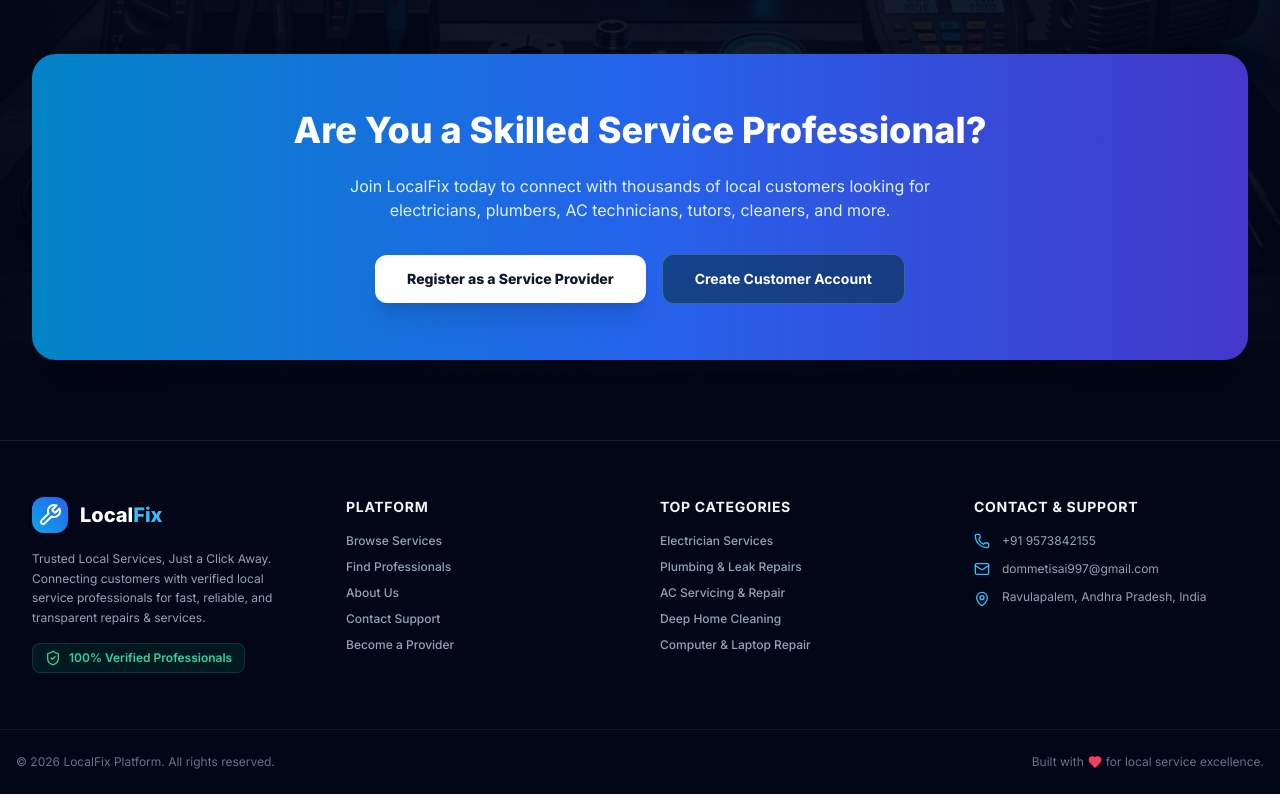
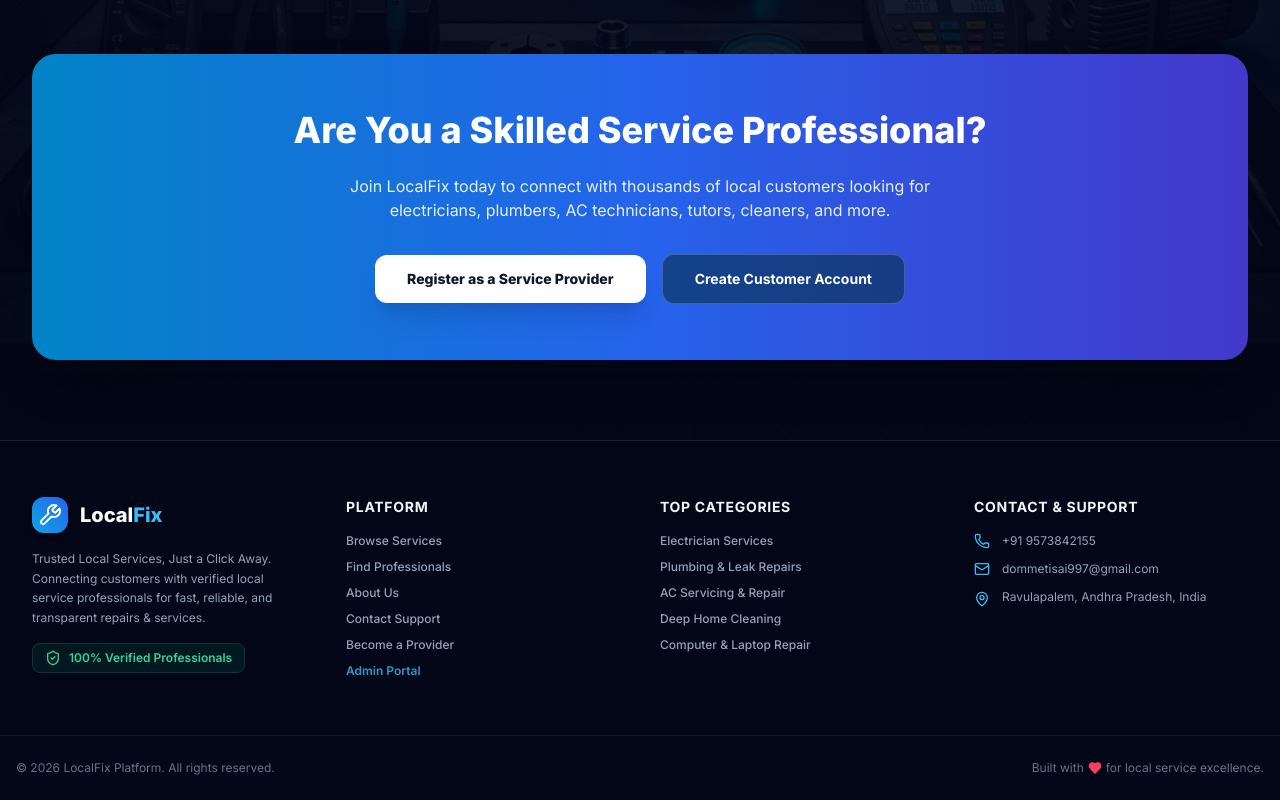
Before and after one commit to dommetisai10/localfix, a React (Vite) app in the folder frontend/: page / in a window 1280 px wide. Shown: the part 3415-4215 px from the top of the page. Built offline with nearby package versions, Linux system fonts and the light colour scheme; no server answers.

Commit message:
Add Admin Portal link to website footer

```diff
--- a/frontend/src/components/Footer.jsx
+++ b/frontend/src/components/Footer.jsx
@@ -34,6 +34,7 @@ export default function Footer() {
             <li><Link to="/about" className="hover:text-sky-400 transition-colors">About Us</Link></li>
             <li><Link to="/contact" className="hover:text-sky-400 transition-colors">Contact Support</Link></li>
             <li><Link to="/provider-register" className="hover:text-sky-400 transition-colors">Become a Provider</Link></li>
+            <li><Link to="/admin/login" className="hover:text-sky-400 transition-colors text-sky-400/80 font-semibold">Admin Portal</Link></li>
           </ul>
         </div>
 
```
